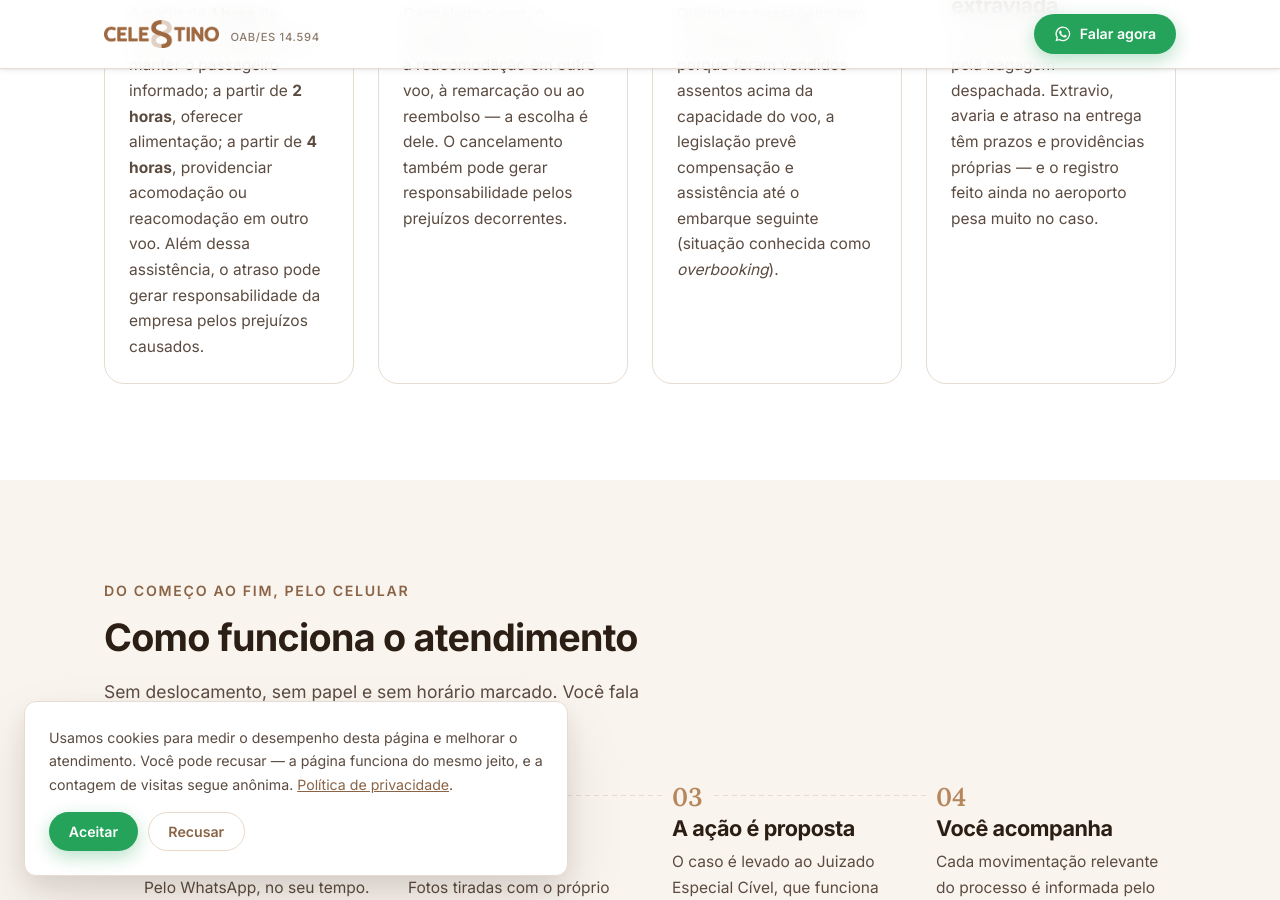
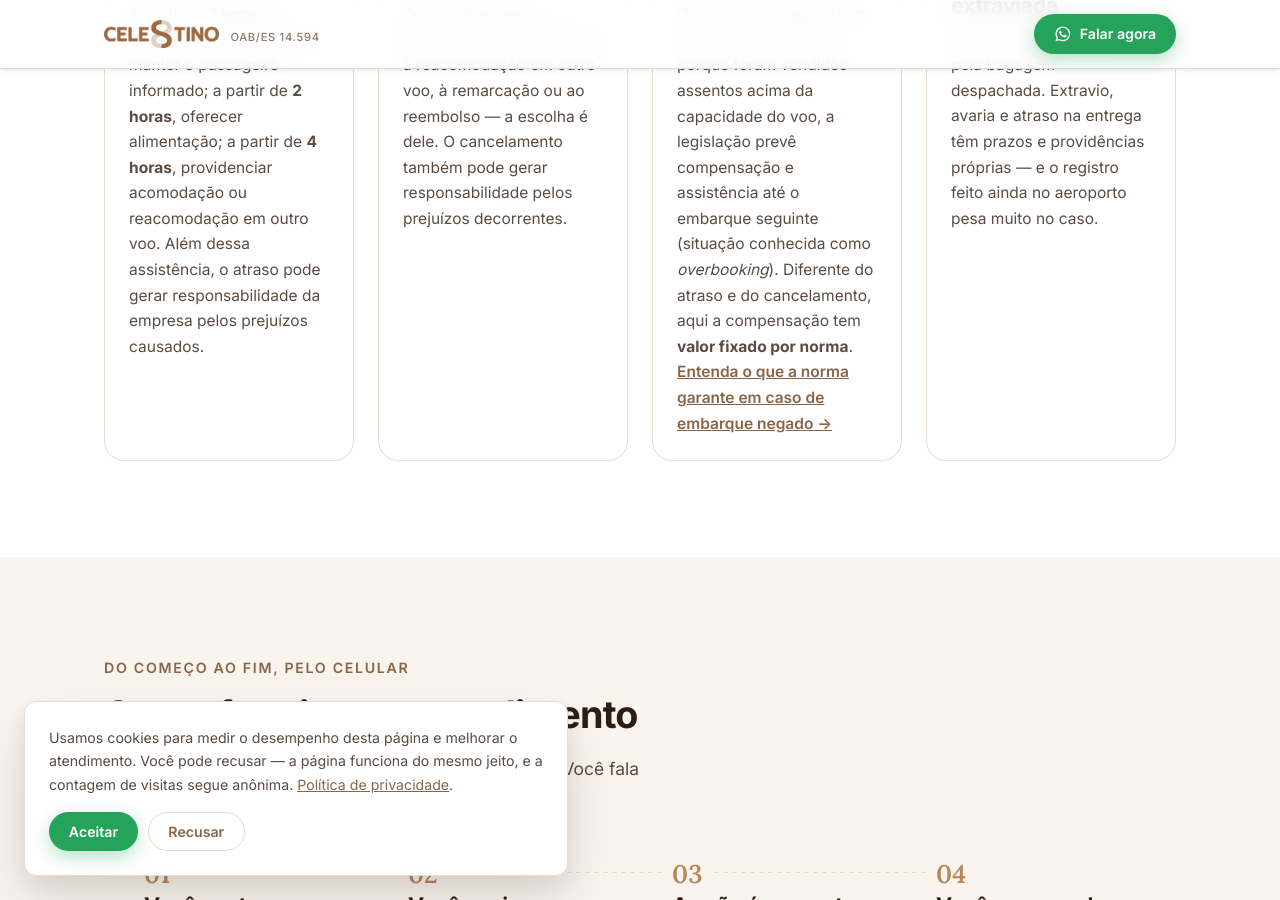
Before and after one commit to cafe01/celestinoadvogados.site, a Jekyll site: the page voo/index.html, which Jekyll copies as it is, in a window 1280 px wide and 900 px high, scrolled down 1352 px. Built offline with Jekyll 4.4.1, drawn with Linux system fonts in a browser that asks for light colours; some of the changed text lies outside the part shown.

Commit message:
voo: caminho de ida para a página de embarque negado
A página nova apontava de volta para a /voo/ e a /voo/ não apontava
para ela — porta de mão única. A campanha não sentia, porque o anúncio
entrega o visitante direto no endereço da palavra buscada; mas quem
navega o site não achava, e o Google descobre página seguindo link.

Duas entradas: o card de embarque negado, que é onde a intenção está,
e a lista do rodapé.

Co-Authored-By: Claude Opus 5 <noreply@anthropic.com>
Claude-Session: https://claude.ai/code/session_01WwoacVmhpjBAQoG6jedgMQ

```diff
--- a/voo/index.html
+++ b/voo/index.html
@@ -136,7 +136,8 @@
       <li class="card reveal">
         <svg class="card__icon" viewBox="0 0 24 24" fill="none" stroke="currentColor" stroke-width="1.4" aria-hidden="true"><path d="M4 19.5h16M7 15.5V9a2 2 0 012-2h6a2 2 0 012 2v6.5" stroke-linecap="round"/><path d="M9.6 11h4.8" stroke-linecap="round"/></svg>
         <h3>Embarque negado</h3>
-        <p>Quando o passageiro tem o embarque recusado porque foram vendidos assentos acima da capacidade do voo, a legislação prevê compensação e assistência até o embarque seguinte (situação conhecida como <em>overbooking</em>).</p>
+        <p>Quando o passageiro tem o embarque recusado porque foram vendidos assentos acima da capacidade do voo, a legislação prevê compensação e assistência até o embarque seguinte (situação conhecida como <em>overbooking</em>). Diferente do atraso e do cancelamento, aqui a compensação tem <strong>valor fixado por norma</strong>.</p>
+        <p style="margin-bottom:0"><a href="/voo/embarque-negado/" style="font-weight:600">Entenda o que a norma garante em caso de embarque negado →</a></p>
       </li>
       <li class="card reveal">
         <svg class="card__icon" viewBox="0 0 24 24" fill="none" stroke="currentColor" stroke-width="1.4" aria-hidden="true"><rect x="3.5" y="7.5" width="17" height="13" rx="2.4"/><path d="M9 7.5V5.2A2.2 2.2 0 0111.2 3h1.6A2.2 2.2 0 0115 5.2V7.5" stroke-linecap="round"/><path d="M9.5 12l5 4.5M14.5 12l-5 4.5" stroke-linecap="round"/></svg>
@@ -338,6 +339,7 @@
           <li><a href="#como-funciona">Como funciona</a></li>
           <li><a href="#documentos">Documentos</a></li>
           <li><a href="#perguntas">Perguntas frequentes</a></li>
+          <li><a href="/voo/embarque-negado/">Embarque negado (overbooking)</a></li>
           <li><a href="/privacidade/">Política de privacidade</a></li>
         </ul>
       </div>
```
